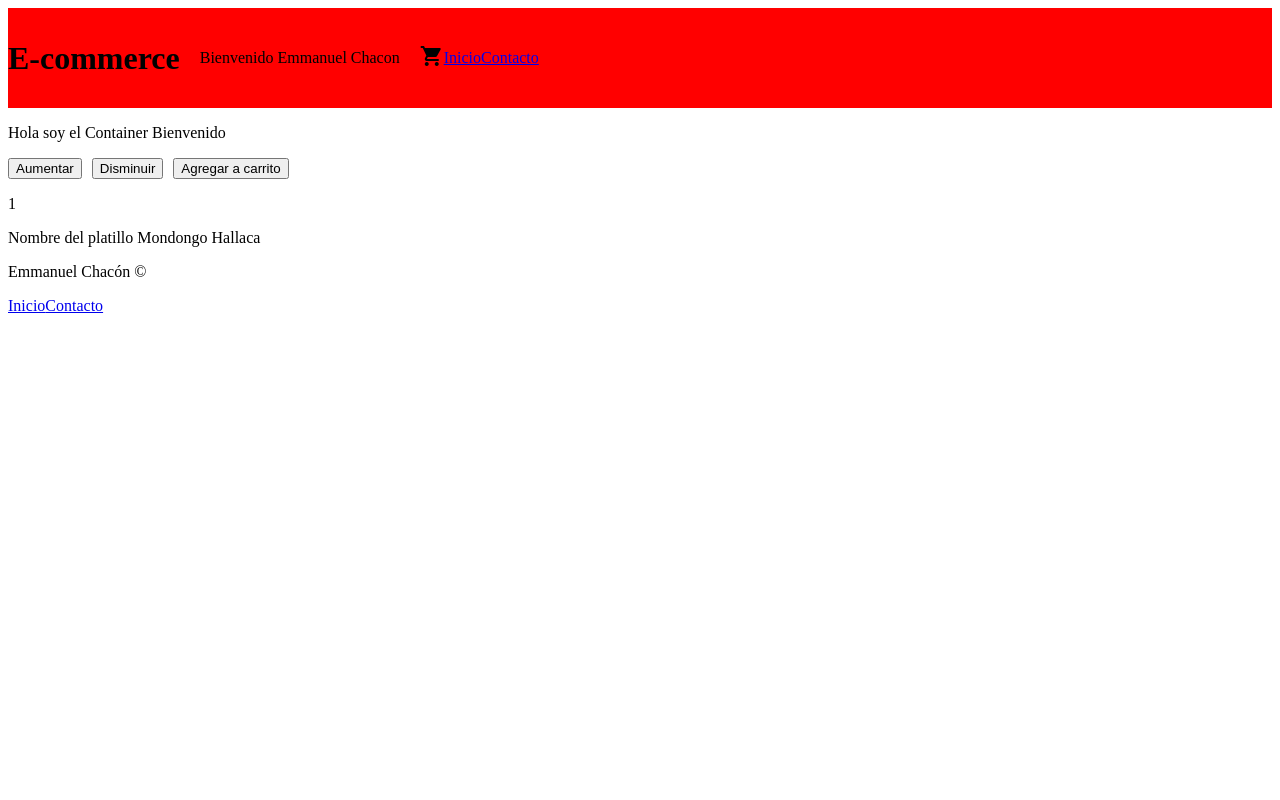
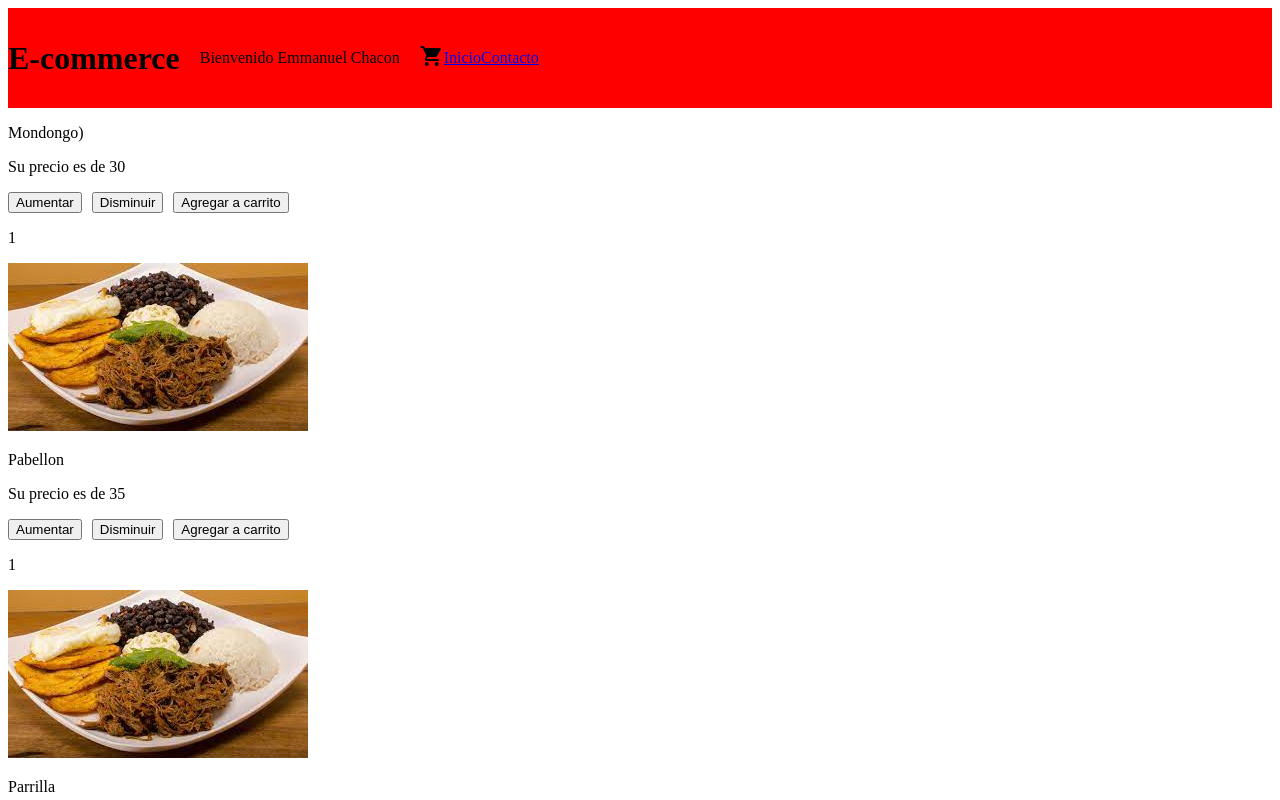
Before and after one commit to EmmanuelChacon-ve/primerapp, a React (Create React App) app: page / in a window 1280 px wide. Shown: the top 800 px of the page. Built offline with nearby package versions, Linux system fonts and the light colour scheme.

Commit message:
item listos

```diff
--- /dev/null
+++ b/public/datos.json
@@ -0,0 +1,33 @@
+
+[{
+    "id": "Plato 1",
+    "name": "Mondongo)",
+    "precio": "Su precio es de 30",
+    "url": "/4.jpg",
+    "description": "Es un plato tipico en la cual se trata de una sopa con callo y verdura y arbejas y un plato adicional de arepitas"
+
+  }, {
+    "id": "Plato 2",
+    "name": "Pabellon",
+    "precio": "Su precio es de 35",
+    "url": "/4.jpg",
+    "description": "Es un plato tipico con arroz, carne mechada, caraotas, huevo y queso"
+  }, {
+    "id": "Plato 3",
+    "name": "Parrilla",
+    "precio": "Su precio es de 40",
+    "url": "/4.jpg",
+    "description": "Es una plato tipico con trozos de carne, pollo y cochino frito, con ensalada y arroz adicional"
+  }, {
+    "id": "Plato 4",
+    "name": "Caldo de Papas",
+    "precio": "Su precio es de 15",
+    "url": "/4.jpg",
+    "description": "Se trata de un caldo en la cual lleva leche huevo cosido y papas dentro del platillo"
+  }, {
+    "id": "Plato 5",
+    "name": "Empanadas",
+    "precio": "Su precio es de 5",
+    "url": "/4.jpg",
+    "description": "Las emparadas es masa de mays con variante relleno como puede ser de queso jamon y queso , arroz con carne , carne machada y pollo"
+  }]
--- a/src/App.js
+++ b/src/App.js
@@ -1,7 +1,10 @@
 import Header  from  "./componentes/NavBar"
 import Footer from "./componentes/Footer"
+import ItemList from "./componentes/ItemList"
+import Item from "./componentes/Item"
 import Container from "./componentes/ItemlistContainer"
-import Item from "./componentes/Item"
+
+
 
 
 
@@ -13,8 +16,8 @@ const App = () => {
             <Header nombre="Emmanuel"
              apellido="Chacon"/>
              <Container/>
-             <Item/>
             <Footer/>
+
 
         </>
     )
--- a/src/componentes/Footer.js
+++ b/src/componentes/Footer.js
@@ -3,7 +3,7 @@ const Footer = () => {
     return(
         <footer>
         <p>Emmanuel Chacón &copy;</p>
-        <Nav/>
+
         </footer>
     )
 }
--- a/src/componentes/Item.js
+++ b/src/componentes/Item.js
@@ -1,9 +1,16 @@
 import ItemList from "./ItemList"
-const Item = () => {
-  return (
-    <div>
-      <ItemList/>
-    </div>
+import ItemCount from "./ItemCount"
+
+const Item = ({prod = []}) => {
+    return (
+
+        <div key={prod.id} className="borde">
+        <p key={prod.name}>{prod.name}</p>
+        <p key={prod.precio}>{prod.precio}</p>
+        <ItemCount stock={10} initial={1} onAdd={() => { alert("Gracias por tu compra")}}/>
+        <img key={prod.url} alt="img" src={prod.url}/>
+        </div>
+
   )
 }
 
--- a/src/componentes/ItemList.js
+++ b/src/componentes/ItemList.js
@@ -1,20 +1,50 @@
+import Container from "./ItemlistContainer"
+import ItemCount from "./ItemCount"
+import Item from "./Item"
 
-const ItemList = () => {
-    const array = ["Mondongo ","Hallaca"]
-    const promesa = new Promise ((res,rej) => {
+const ItemList = ({productos = []}) => {
 
-        setTimeout(() => {res(array)}, 2000)
 
-    })
-    promesa.then(() => {console.log (array)})
-    promesa.catch(() => {console.log ("La promesa ha llegado mal")})
 
 
     return (
+
         <div>
-            <main>
-            <p>Nombre del platillo {array}</p>
-            </main>
+             {/* <Container  prod={() => {
+                 if(productos.length === 0){
+                    return( <div><p>Cargando Productos</p></div>)
+
+                }
+
+                else{
+                    return ( */}
+                        <div>
+                            <main>
+                                {productos.length === 0 ? <p>Cargando Productos</p> :  productos.map((prod) =>{
+
+                                return(
+
+                                    // <div key={prod.id} className="borde">
+
+                                    //     <p key={prod.name}>{prod.name}</p>
+                                        <Item prod={prod}/>
+                                    //     <p key={prod.precio}>{prod.precio}</p>
+
+                                    //     <ItemCount stock={10} initial={1} onAdd={() => { alert("Gracias por tu compra")}}/>
+                                    //     <img key={prod.url} alt="img" src={prod.url}/>
+
+                                    // </div>
+                                )
+                            }
+
+
+                            )}
+
+                            </main>
+                        </div>
+                    {/* ) */}
+                {/* } */}
+            {/* }}/> */}
         </div>
     )
 }
--- a/src/componentes/ItemlistContainer.js
+++ b/src/componentes/ItemlistContainer.js
@@ -1,13 +1,42 @@
-import Botton from "./ItemCount"
 
-const Container = ({nombre,apellido,stock,initial}) => {
-    return (
-        <div>
-            <p>Hola soy el Container Bienvenido {nombre} {apellido}</p>
-            <Botton stock={10} initial={1} onAdd={() => { alert("Gracias por tu compra")}}/>
+import { useState , useEffect} from "react"
+import ItemList from "./ItemList"
+import Item from "./Item"
+const Container = () => {
 
-        </div>
-    )
-}
+
+    const [productos, setProductos] = useState([])
+
+     const data = () =>{
+         console.log("hola")
+         fetch("../datos.json")
+
+        .then((response)=>{
+            console.log(response)
+             return response.json()
+
+         })
+
+         .then((mydata)=> {
+
+             setProductos(mydata)
+         })
+    }
+
+    useEffect(() => {
+        setTimeout(()=>{
+            data()
+        }, 3000)
+
+    }, [])
+
+return(
+
+        <ItemList productos={productos}/>
+
+)
+
+    }
+
 
 export default Container
```
Also changed, not shown: public/description.json (added, +22 -0 lines), src/componentes/ItemDetail.js (+12 -2 lines), src/componentes/ItemDetailContainer.js (+24 -4 lines), public/4.jpg (added).
